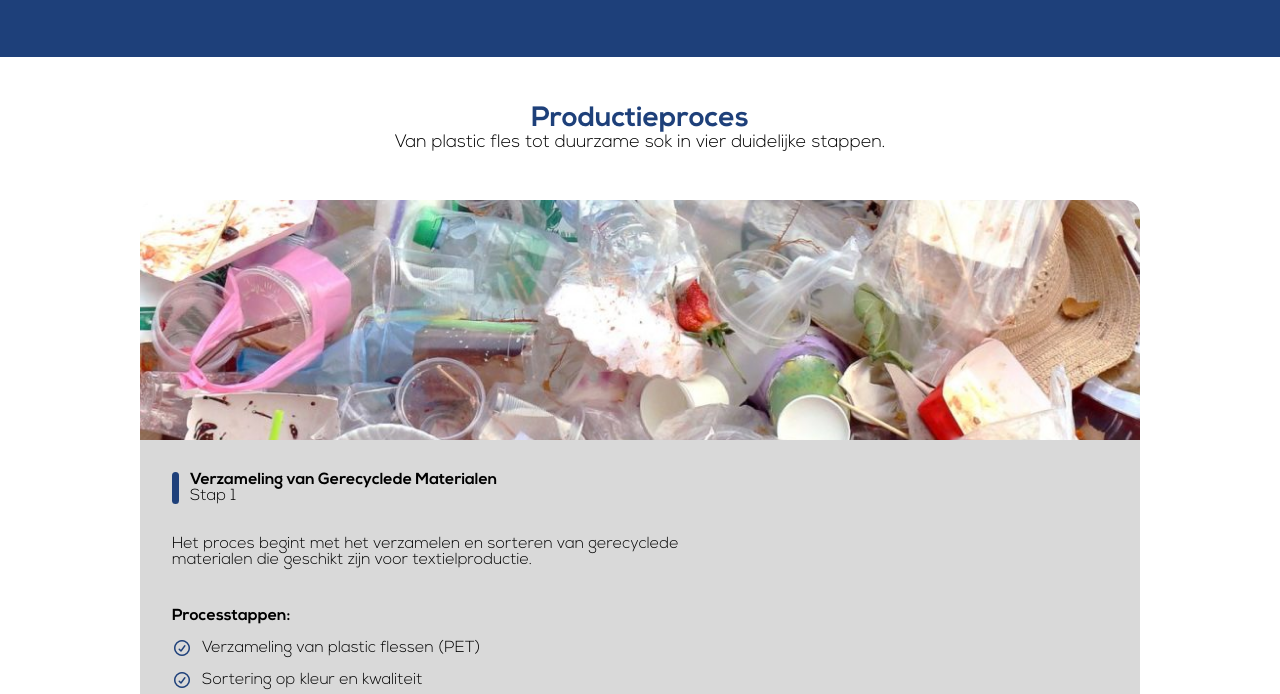
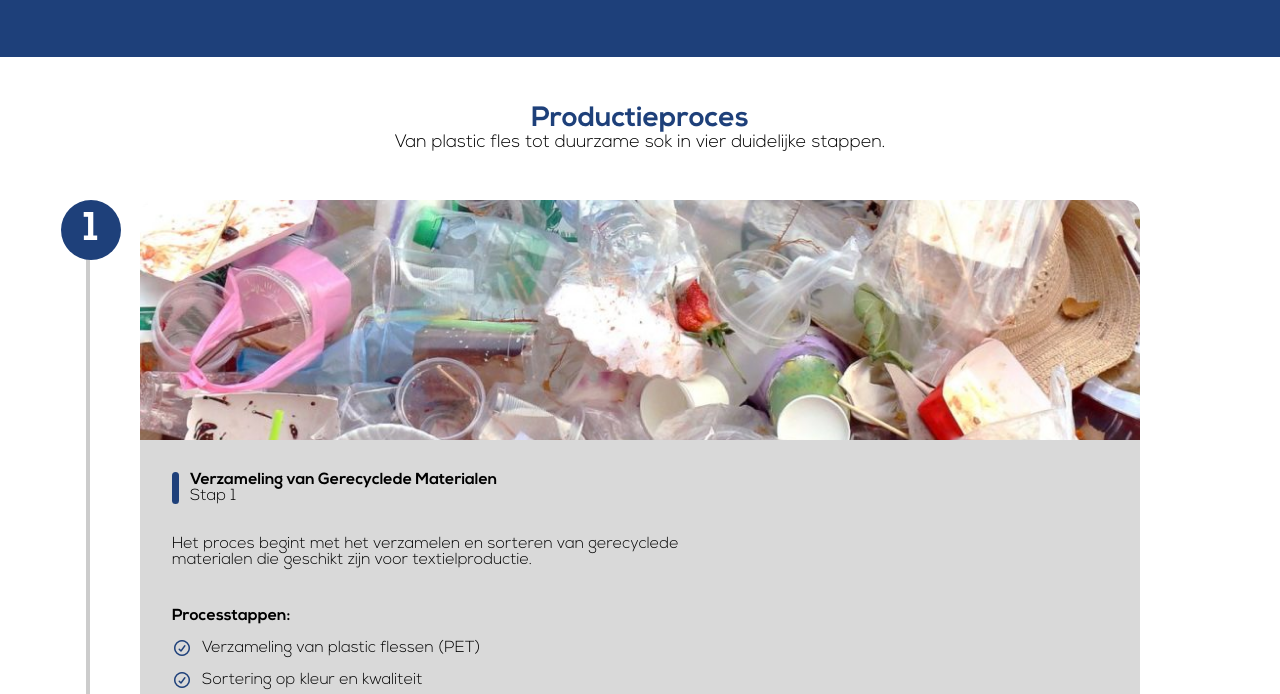
Before and after one commit to AtakanKaracaNHL/sunny_socks_web_development, a PHP site: page /duurzaamheid.php in a window 1280 px wide. Shown: the part 263-957 px from the top of the page. Run offline with PHP 8.4, Linux system fonts and the light colour scheme; some libraries are stand-ins or nearby versions.

Commit message:
Made the process line next to the steps

```diff
--- a/css/style-duurzaamheid.css
+++ b/css/style-duurzaamheid.css
@@ -151,22 +151,74 @@ body {
 }
 
 .step-2 .process-border::before {
+    background: #e990b9;
+}
+.step-2 li i {
+    color: #e990b9;
+}
+
+.step-3 .process-border::before {
+    background: #fecd3e;
+}
+.step-3 li i {
+    color: #fecd3e;
+}
+
+.step-4 .process-border::before {
     background: #51b2a2;
 }
-.step-2 li i {
+.step-4 li i {
     color: #51b2a2;
 }
 
-.step-3 .process-border::before {
-    background: #f15b39;
-}
-.step-3 li i {
-    color: #f15b39;
+main {
+    position: relative;
 }
 
-.step-4 .process-border::before {
-    background: #fecd3e;
+main::before {
+    content: "";
+    position: absolute;
+    left: 45.8%;
+    transform: translateX(-500px);
+    top: 500px;
+    width: 4px;
+    height: calc(100% - 970px);
+    background-color: #ccc;
+    border-radius: 2px;
+    z-index: 0;
 }
-.step-4 li i {
-    color: #fecd3e;
+
+.process-step::before {
+    content: attr(data-step);
+    position: absolute;
+    left: 45%;
+    transform: translateX(-515px);
+    width: 60px;
+    height: 60px;
+    border-radius: 50%;
+    color: white;
+    font-size: 40px;
+    font-weight: bold;
+    display: flex;
+    justify-content: center;
+    align-items: center;
+    z-index: 2;
+    font-family: "Nexa_Bold";
 }
+
+.step-1::before {
+    background-color: #1e407a;
+    content: "1";
+}
+.step-2::before {
+    background-color: #e990b9;
+    content: "2";
+}
+.step-3::before {
+    background-color: #fecd3e;
+    content: "3";
+}
+.step-4::before {
+    background-color: #51b2a2;
+    content: "4";
+}
--- a/duurzaamheid.php
+++ b/duurzaamheid.php
@@ -5,10 +5,10 @@
     <meta charset="UTF-8">
     <meta name="viewport" content="width=device-width, initial-scale=1.0">
     <title>Duurzaamheid</title>
-    <link rel="shortcut icon" href="img/illustraties/png/Sunny_socks_green.png" />
+    <link rel="shortcut icon" href="img/illustraties/png/Sunny_socks_green.png"/>
     <link rel="stylesheet" href="https://cdnjs.cloudflare.com/ajax/libs/font-awesome/7.0.1/css/all.min.css"
         integrity="sha512-2SwdPD6INVrV/lHTZbO2nodKhrnDdJK9/kg2XD1r9uGqPo1cUbujc+IYdlYdEErWNu69gVcYgdxlmVmzTWnetw=="
-        crossorigin="anonymous" referrerpolicy="no-referrer" />
+        crossorigin="anonymous" referrerpolicy="no-referrer"/>
     <link rel="stylesheet" href="css/style.css">
     <link rel="stylesheet" href="css/style-duurzaamheid.css">
 </head>
@@ -103,8 +103,6 @@
                         <span class="process-stepnr">Stap 4</span>
                     </div>
                 </div>
-                <p>De afgewerkte sokken worden duurzaam verpakt en klaargemaakt voor distributie.</p>
-                <span class="process-label">Processtappen:</span>
                 <ul>
                     <li><i class="fa-regular fa-circle-check"></i>Eindcontrole en kwaliteitsbeoordeling</li>
                     <li><i class="fa-regular fa-circle-check"></i>Duurzame verpakking van gerecyclede materialen</li>
```
